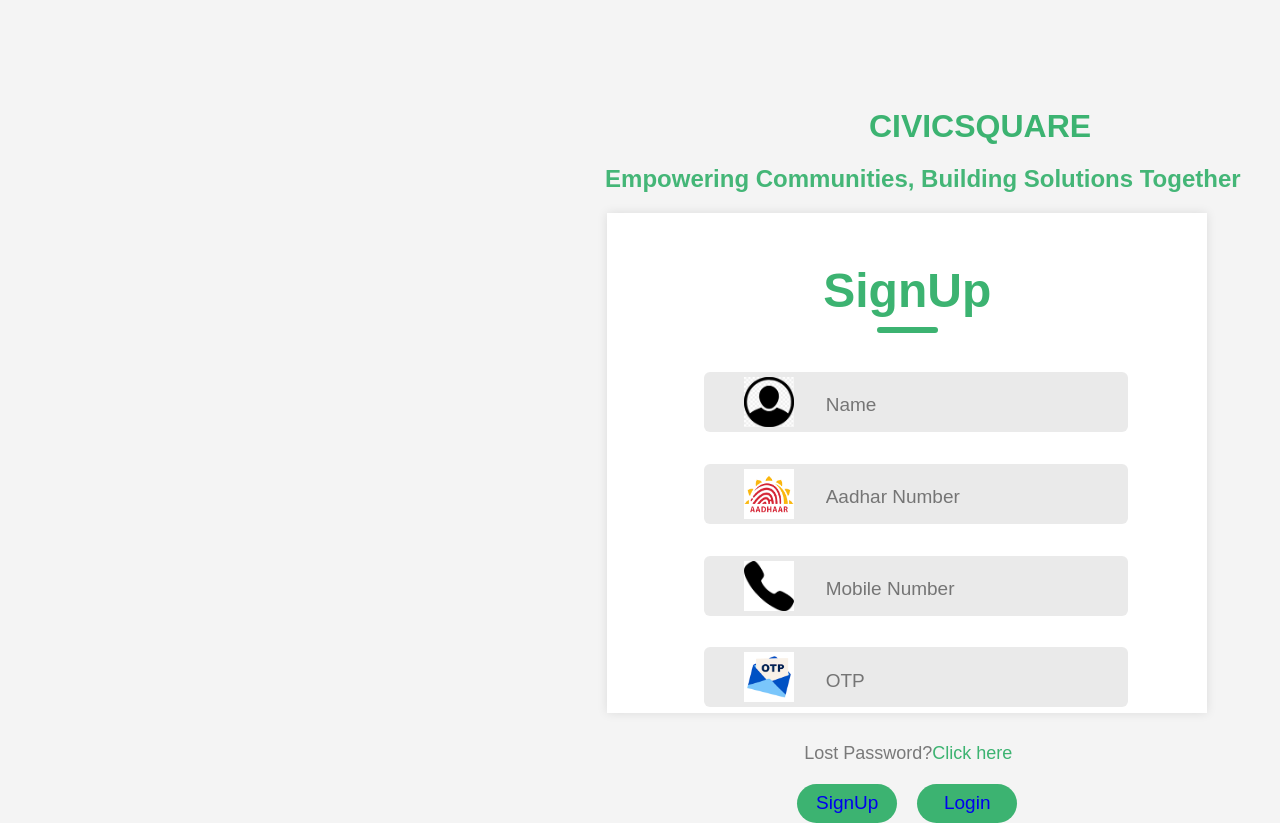
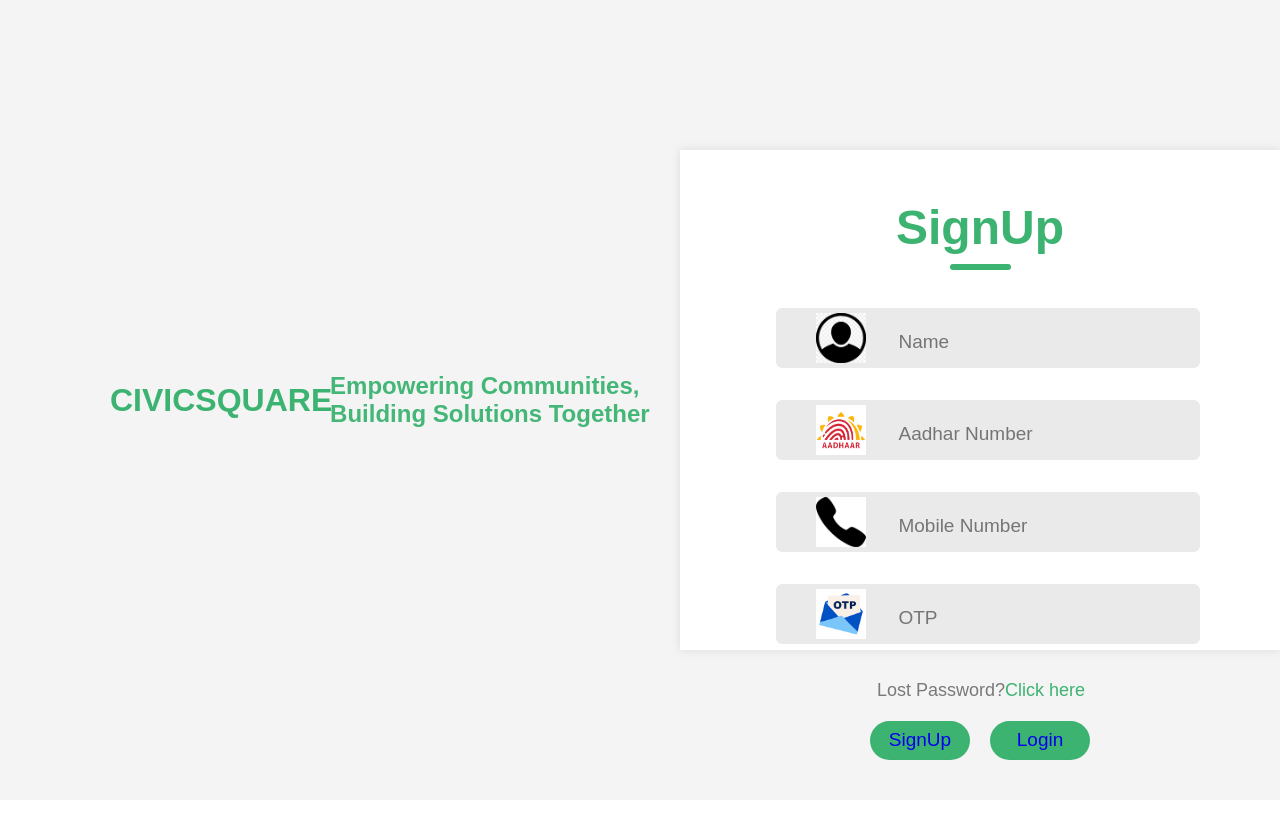
Before and after one commit to dhar127/CivicSquare, a React (Vite) app: page /signup in a window 1280 px wide. After the commit the page ends 800 px from the top, so only its background shows below. Built offline with nearby package versions, Linux system fonts and the light colour scheme; what google-maps-react would draw is missing.

Commit message:
made changes

```diff
--- a/src/Feedback.css
+++ b/src/Feedback.css
@@ -1,4 +1,4 @@
-body {
+.full {
     display: flex;
     justify-content: center;
     align-items: center;
--- a/src/Feedback.jsx
+++ b/src/Feedback.jsx
@@ -13,6 +13,7 @@
     };
 
     return (
+        <div className="full">
         <div className="container">
             <h1>How was your experience?</h1>
             <div className="segmented-control">
@@ -36,6 +37,7 @@
                 </div>
             )}
         </div>
+        </div>
     );
 };
 
--- a/src/Homepage.css
+++ b/src/Homepage.css
@@ -132,10 +132,11 @@
   .herotxt h1 {
     font-size: 100px;
     color: green;
+    margin-left: -17%;
   }
 
   .herotxt p {
-    margin-top: -55px;
+    /* margin-top: -55px; */
     font-size: 30px;
     color: rgb(139, 216, 106);
     font-weight: 500;
--- a/src/LoginSignUp.css
+++ b/src/LoginSignUp.css
@@ -1,4 +1,4 @@
-body{
+/* body{
     font-family: 'Trebuchet MS', 'Lucida Sans Unicode', 'Lucida Grande', 'Lucida Sans', Arial, sans-serif;
     align-items: center;
     justify-content: center;
@@ -8,11 +8,20 @@
     -moz-osx-font-smoothin:grayscale;
     margin: 0;
     color: black;
-}
+} */
 .full{
     align-items: center;
     justify-self: center;
     margin-left: 570px;
+    font-family: 'Trebuchet MS', 'Lucida Sans Unicode', 'Lucida Grande', 'Lucida Sans', Arial, sans-serif;
+    align-items: center;
+    justify-content: center;
+    background:#fff;
+    height: 100vh;
+    -webkit-font-smoothing:antialised;
+    -moz-osx-font-smoothin:grayscale;
+    margin: 0;
+    color: black;
 }
 .container{
     display:flex;
```
